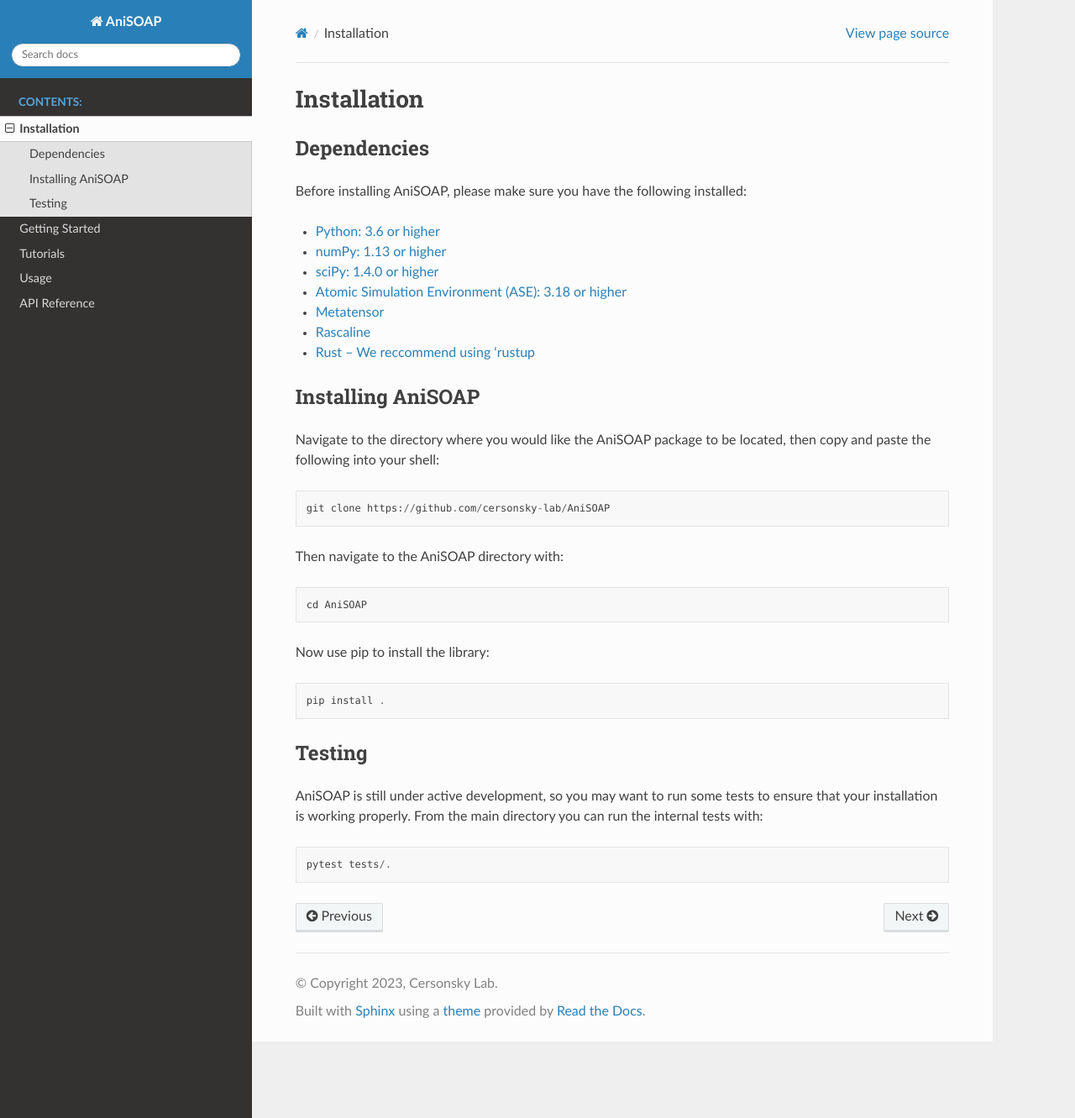
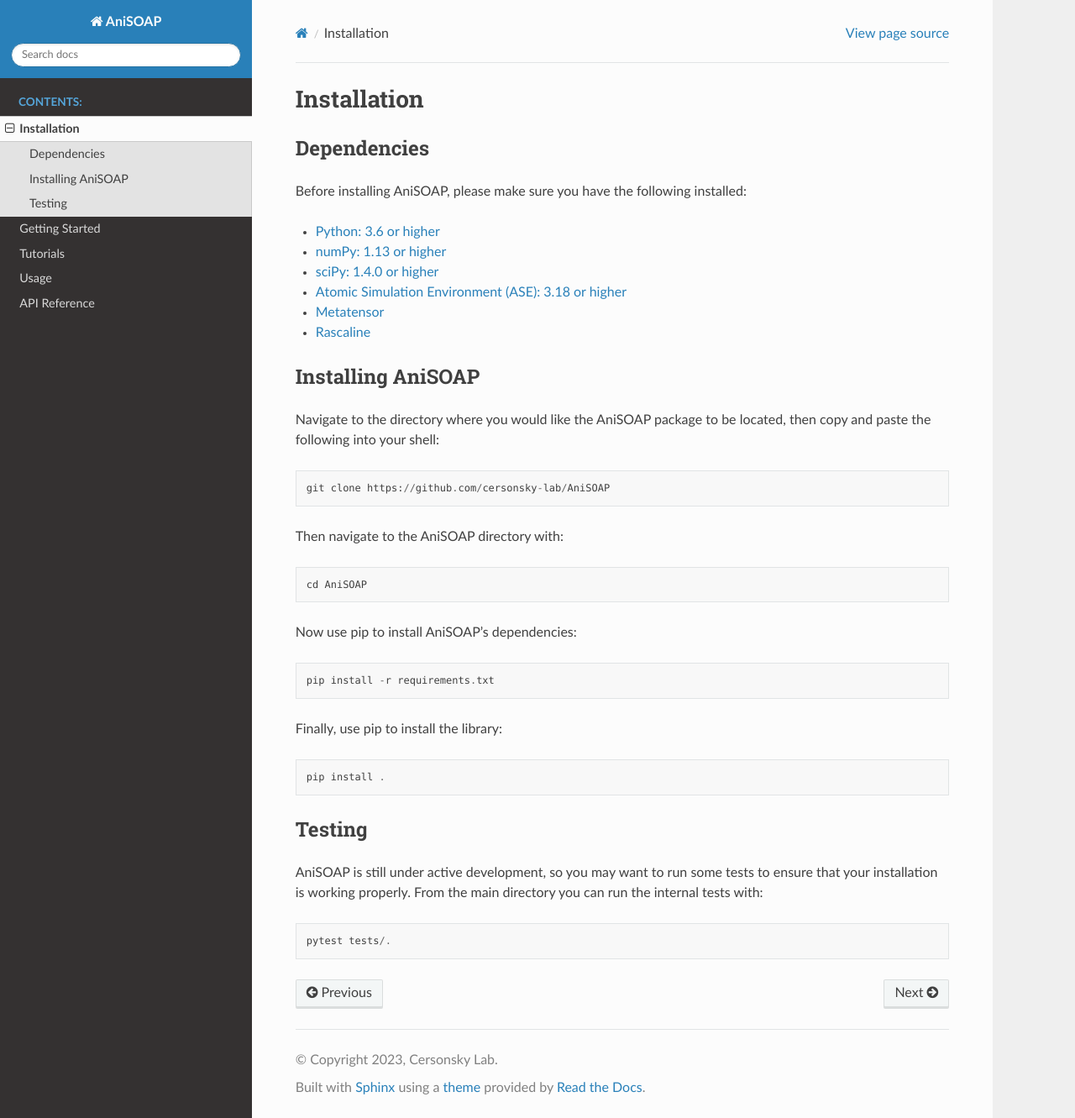
Before and after one commit to cersonsky-lab/AniSOAP, a Sphinx documentation site: the page built from docs/source/installation.rst, in a window 1280 px wide and 1331 px high. Shown: the whole window at 84% size. Built offline with Sphinx 7.4.7 and the Read the Docs theme 2.0.0, drawn with Linux system fonts in a browser that asks for light colours.

Commit message:
Fixed requirements.txt file and updated installation guide

```diff
--- a/docs/source/conf.py
+++ b/docs/source/conf.py
@@ -18,6 +18,7 @@
 # https://www.sphinx-doc.org/en/master/usage/configuration.html#general-configuration
 
 extensions = [
+    "sphinx_rtd_theme",
     "sphinx.ext.duration",
     "sphinx.ext.doctest",
     "sphinx.ext.autosummary",
--- a/docs/source/installation.rst
+++ b/docs/source/installation.rst
@@ -13,14 +13,13 @@
 * `Atomic Simulation Environment (ASE): 3.18 or higher <https://wiki.fysik.dtu.dk/ase/install.html>`_
 * `Metatensor <https://lab-cosmo.github.io/metatensor/latest/get-started/installation.html>`_
 * `Rascaline <https://luthaf.fr/rascaline/latest/get-started/installation.html>`_
-* `Rust -- We reccommend using 'rustup <https://rustup.rs/>`_
 
 
 Installing AniSOAP
 ------------------
 
-Navigate to the directory where you would like the AniSOAP package to be located, then copy and paste the
-following into your shell::
+Navigate to the directory where you would like the AniSOAP package to be located,
+then copy and paste the following into your shell::
 
   git clone https://github.com/cersonsky-lab/AniSOAP
 
@@ -28,7 +27,11 @@
 
   cd AniSOAP
 
-Now use pip to install the library::
+Now use pip to install AniSOAP's dependencies::
+
+  pip install -r requirements.txt
+
+Finally, use pip to install the library::
 
   pip install .
 
@@ -36,6 +39,8 @@
 Testing
 -------
 
-AniSOAP is still under active development, so you may want to run some tests to ensure that your installation is working properly.  From the main directory you can run the internal tests with::
+AniSOAP is still under active development, so you may want to run some tests to
+ensure that your installation is working properly.  From the main directory you
+can run the internal tests with::
 
   pytest tests/.
```
Also changed, not shown: docs/requirements.txt (deleted, +0 -16 lines), requirements.txt (added, +36 -0 lines), 1 other file.
